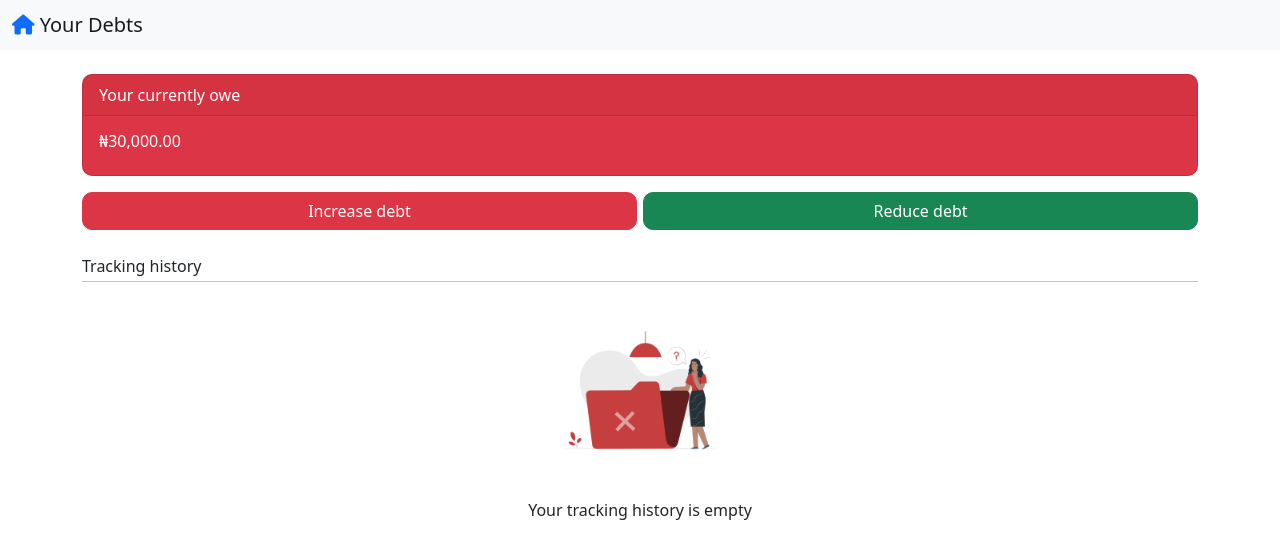
After one commit to Omachonu-prosper/debts-and-dough, a Flask app: page /debts in a window 1280 px wide. The commit adds this page. Shown: the top 559 px of the page. Run offline with Flask 3, Linux system fonts and the light colour scheme.

Commit message:
Debt page and dough page build

```diff
--- a/app.py
+++ b/app.py
@@ -4,10 +4,18 @@ app = Flask(__name__)
 
 
 @app.route('/')
-def home():
-    return render_template(
-        'index.html', title='Home page'
-    )
+def home_page():
+    return render_template('index.html', title='Home page')
+
+
+@app.route('/debts')
+def debts_page():
+    return render_template('debts.html', title='Debts')
+
+
+@app.route('/dough')
+def dough_page():
+    return render_template('dough.html', title='Dough')
 
 
 if __name__ == '__main__':
--- a/static/css/styles.css
+++ b/static/css/styles.css
@@ -1,13 +1,22 @@
-#debt-card {
+.mr3 {
     margin-right: 3px;
 }
 
-#dough-card {
+.ml3 {
     margin-left: 3px;
 }
 
-#debt-card, #dough-card {
+.br10 {
     border-radius: 10px;
+}
+
+.no-underline {
+    text-decoration: none;
+}
+
+.row>* {
+    padding-right: unset;
+    padding-left: unset;
 }
 
 .tracking-history-p {
--- /dev/null
+++ b/templates/debts.html
@@ -0,0 +1,56 @@
+{% extends 'layout.html' %}
+{% block content %}
+
+<nav class="navbar navbar-light bg-light">
+    <div class="container-fluid">
+        <span class="navbar-brand mb-0 h1">
+            <a href="{{ url_for('home_page') }}" class="no-underline">
+                <i class="fa-solid fa-home"></i>
+            </a>
+            Your Debts
+        </span>
+    </div>
+</nav>
+
+<div class="container-sm mt-4">
+
+    <!-- Card section -->
+    <section class="container">
+        <div class="row">
+            <div class="card text-white bg-danger mb-3 w-40 col br10">
+                <div class="card-header">Your currently owe</div>
+                <div class="card-body">
+                <h6 class="card-title">₦30,000.00</h6>
+                </div>
+            </div>
+        </div>
+    </section>
+
+    <section class="container">
+        <div class="row">
+            <button type="submit" class="btn btn-danger col mr3 br10">Increase debt</button>
+            <button type="submit" class="btn btn-success col ml3 br10">Reduce debt</button>
+        </div>
+    </section>
+
+    <div class="mt-4">
+
+        {% include 'tracking-history.html' %}
+
+    </div>
+
+    <!-- <section class="mt-4">
+        <p class="tracking-history-p">Enter an amount to add to your debt</p>
+
+        <form>
+            <div class="mb-3">
+                <input  type="number" inputmode="decimal" pattern="[0-9]+(\.[0-9]{1,2})?" class="form-control" id="addDebtInput">
+            </div>
+            <button type="submit" class="btn btn-danger">Add debt</button>
+        </form>
+    </section> -->
+
+</div>
+
+
+{% endblock %}
--- /dev/null
+++ b/templates/tracking-history.html
@@ -0,0 +1,40 @@
+<!-- Tracking history section -->
+<section class="mt-3">
+    <p class="tracking-history-p">Tracking history</p>
+    <hr class="tracking-hr">
+
+    <!-- Display when there is no tracking data -->
+    <div>
+        <img src="/static/assets/No-data-storyset-illustration.png" alt="Gif indicating an empty tracking history"  class="m-auto" style="display: block; width: 200px;">
+        <p style="text-align: center;">Your tracking history is empty</p>
+    </div>
+
+    <!-- Display the tracking history -->
+    <!-- <div>
+        <table class="table table-borderless tracking-table">
+            <tbody>
+              <tr>
+                <th scope="row" class="tracking-th"><i class="fa-solid fa-down-left-and-up-right-to-center icon-red"></i></th>
+                <td class="small-font">Reduced debt</td>
+                <td class="">
+                    <span class="tracking-amount small-font">₦4,000.00</span>
+                </td>
+              </tr>
+              <tr>
+                <th scope="row" class="tracking-th"><i class="fa-solid fa-down-left-and-up-right-to-center icon-green"></i></th>
+                <td class="small-font">Increased dough</td>
+                <td class="">
+                    <span class="tracking-amount small-font">₦4,000.00</span>
+                </td>
+              </tr>
+              <tr>
+                <th scope="row" class="tracking-th"><i class="fa-solid fa-down-left-and-up-right-to-center icon-red"></i></th>
+                <td class="small-font">Reduced debt</td>
+                <td class="">
+                    <span class="tracking-amount small-font">₦4,000.00</span>
+                </td>
+              </tr>
+            </tbody>
+          </table>
+    </div> -->
+</section>
```
Also changed, not shown: templates/dough.html (added, +56 -0 lines), templates/index.html (+8 -36 lines), static/assets/Animation - 1728667957299.gif (added), static/assets/No-data-storyset-illustration.png (added).
